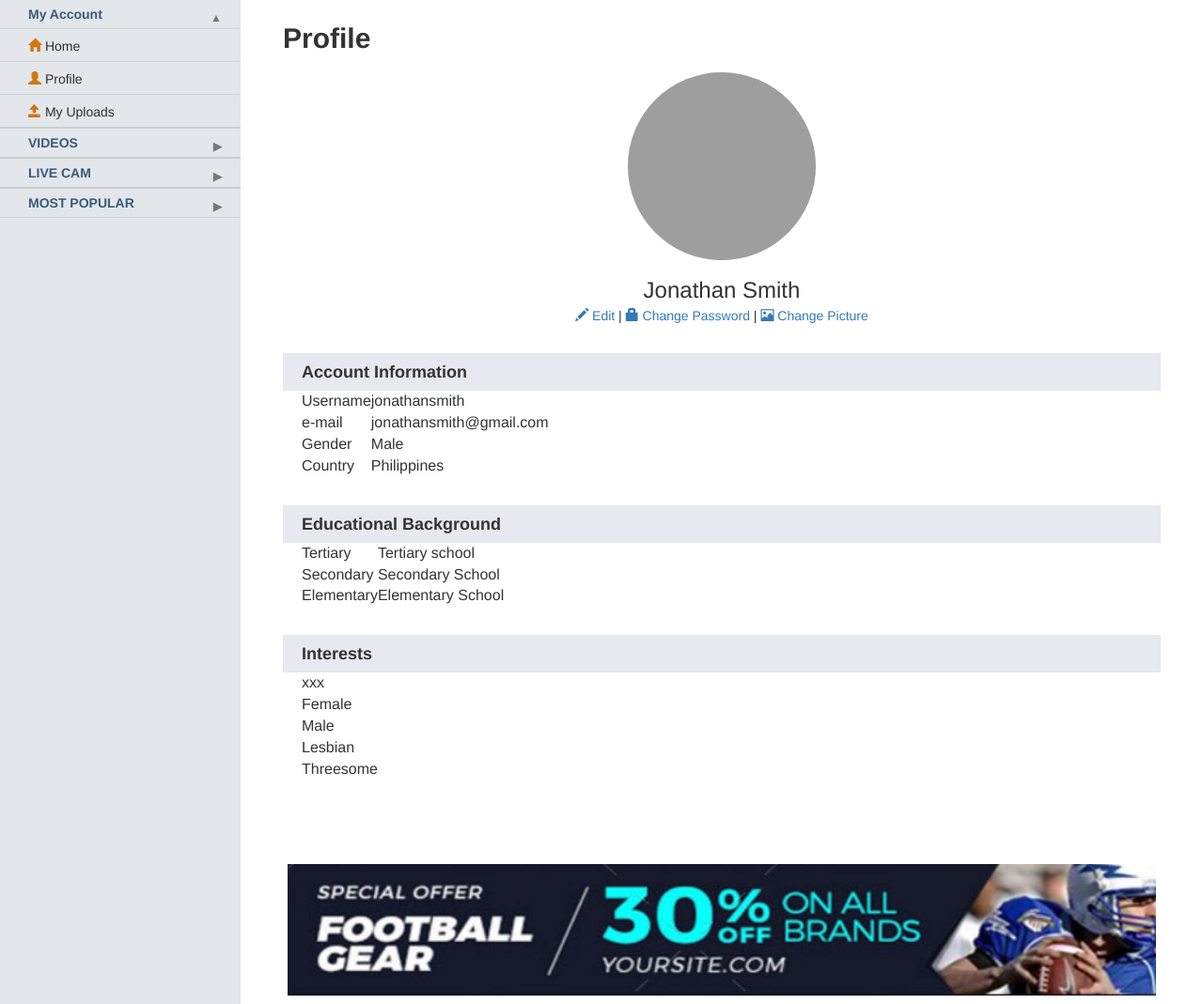
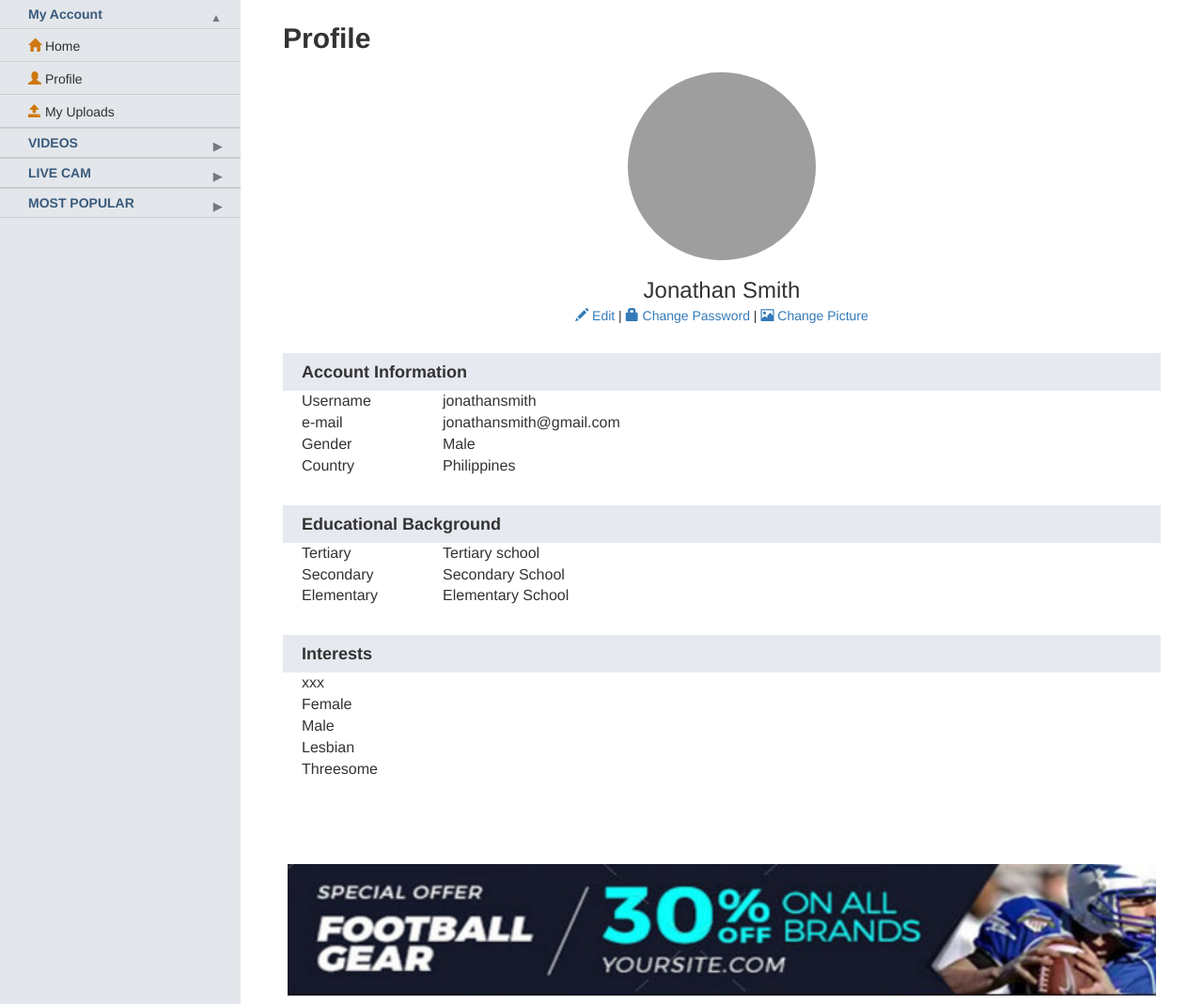
Before and after one commit to vhinzgithub/projectxxx, a PHP site: page /profile.php in a window 1280 px wide. Shown: the part 61-1130 px from the top of the page at 94% size. Run offline with PHP 8.4, Linux system fonts and the light colour scheme; grey boxes are pictures that could not be loaded.

Commit message:
Add files via upload

```diff
--- a/profile.php
+++ b/profile.php
@@ -157,16 +157,16 @@
 									<table>
 
 									<tr>
-										<td>Username</td><td>jonathansmith</td>
+										<td class="field">Username</td><td>jonathansmith</td>
 									</tr>
 									<tr>
-										<td>e-mail</td><td>jonathansmith@gmail.com</td>
+										<td class="field">e-mail</td><td>jonathansmith@gmail.com</td>
 									</tr>
 									<tr>
-										<td>Gender</td><td>Male</td>
+										<td class="field">Gender</td><td>Male</td>
 									</tr>
 									<tr>
-										<td>Country</td><td>Philippines</td>
+										<td class="field">Country</td><td>Philippines</td>
 									</tr>
 								</table>
 								</div>
@@ -179,13 +179,13 @@
 									<table>
 
 									<tr>
-										<td>Tertiary</td><td>Tertiary school</td>
+										<td class="field">Tertiary</td><td>Tertiary school</td>
 									</tr>
 									<tr>
-										<td>Secondary</td><td>Secondary School</td>
+										<td class="field">Secondary</td><td>Secondary School</td>
 									</tr>
 									<tr>
-										<td>Elementary</td><td>Elementary School</td>
+										<td class="field">Elementary</td><td>Elementary School</td>
 									</tr>
 
 								</table>
--- a/style.css
+++ b/style.css
@@ -1009,6 +1009,9 @@ body{
 
 }
 
+#profile .field{
+    width: 150px;
+}
 
 
 #edit-profile-container{
```
